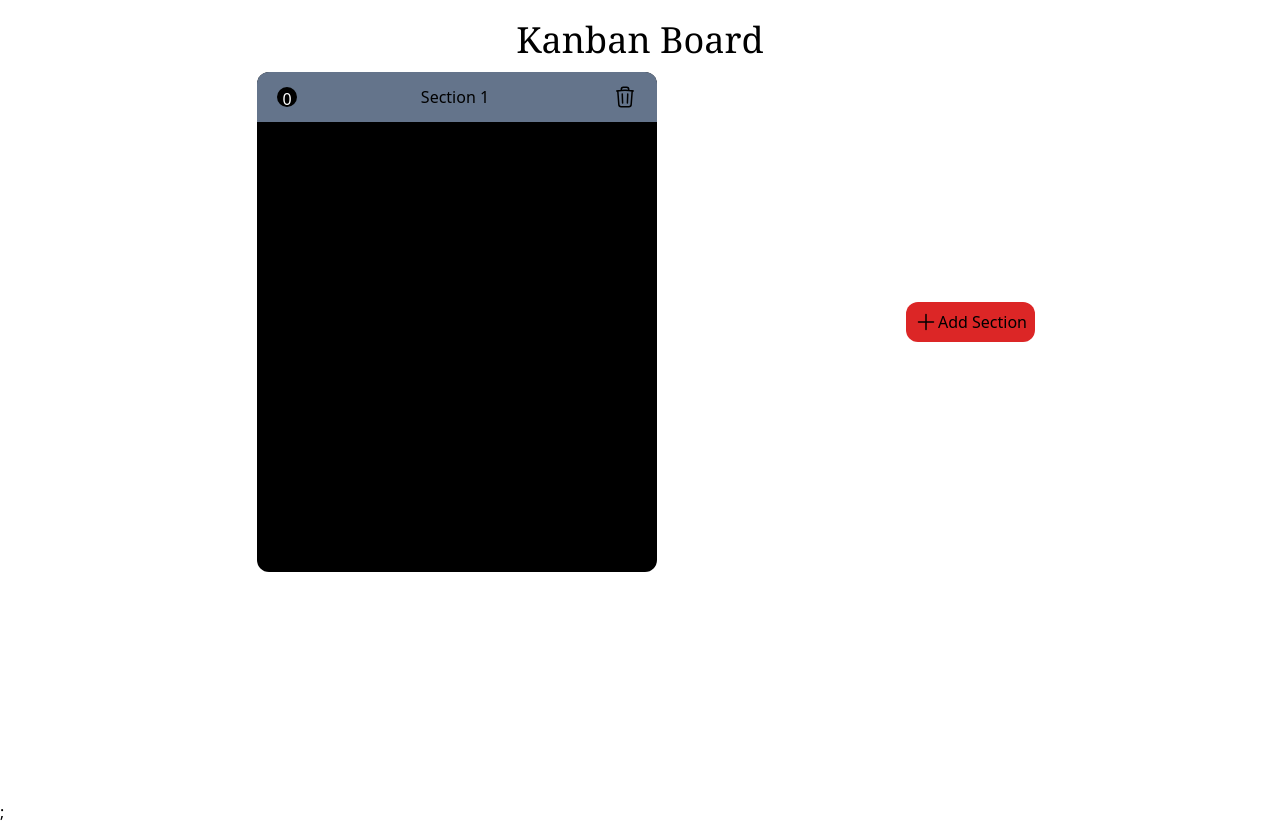
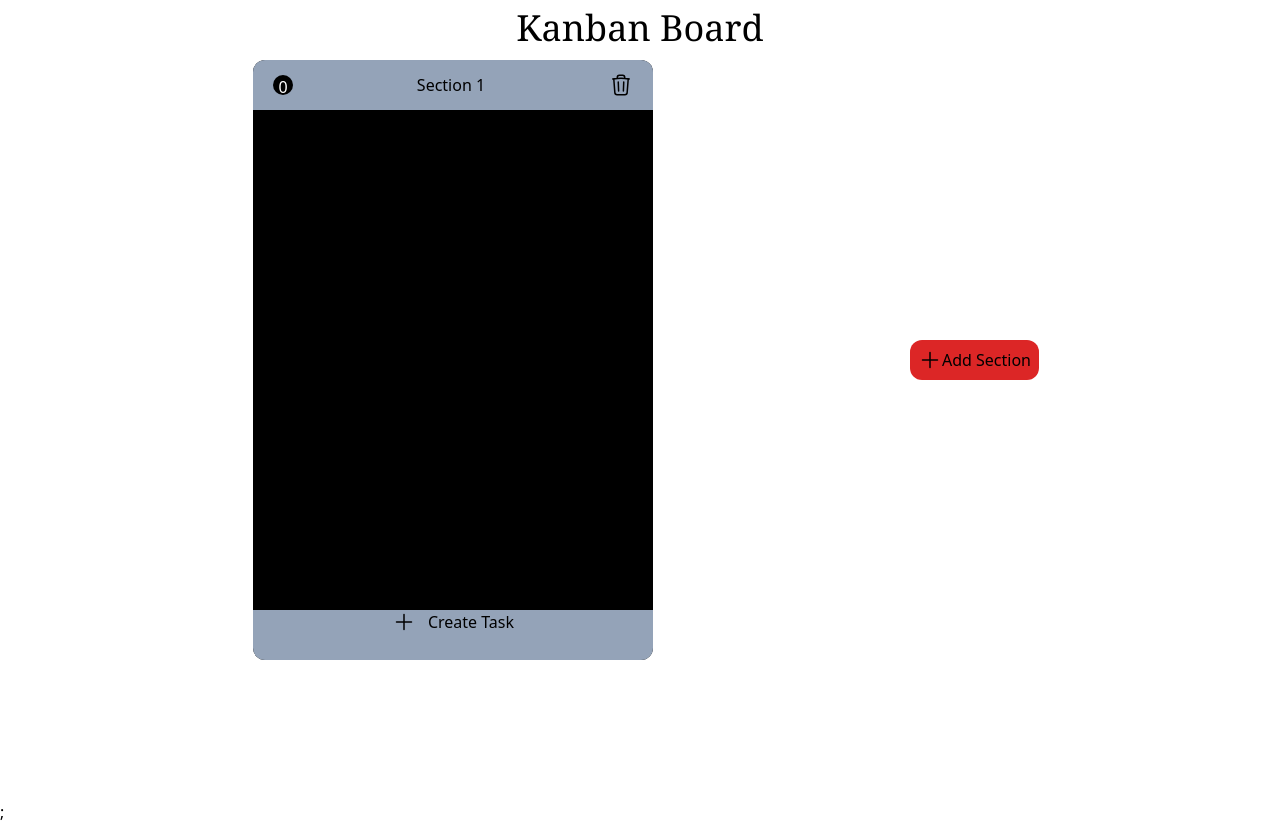
Before and after one commit to Manjil00/DND-Kanban-Board-Vrit-Task-B, a React (Vite) app: page / in a window 1280 px wide. Both pictures are taken after a click on the button "Add Section". Built offline with nearby package versions, Linux system fonts and the light colour scheme.

Commit message:
task adding dynamically

```diff
--- a/src/components/Kanban_board.tsx
+++ b/src/components/Kanban_board.tsx
@@ -2,15 +2,14 @@ import { DndContext, DragEndEvent, DragOverlay, DragStartEvent, PointerSensor, u
 import { arrayMove, SortableContext } from "@dnd-kit/sortable";
 import { useMemo, useState } from 'react';
 import { createPortal } from 'react-dom';
-import { ID, Section } from '../types';
-import Plus from './icons/plus';
+import { ID, Section, Task } from '../types';
 import SectionContainer from './SectionContainer';
+import Plus from "./icons/Plus";
 
 function Kanban_board(){
 
     const [section, setSection]= useState<Section[]>([]);
     const sectionId= useMemo(() => section.map((sec)=>sec.id),[section]);
-
     //activesection
     const [activeColumn,setActiveColumn]= useState<Section | null>(null);
 
@@ -18,6 +17,10 @@ function Kanban_board(){
         distance:5,
     },
     }))
+
+    //tasks
+    const [tasks, setTasks] = useState<Task[]>([]);
+
 
 function addSection(){
 const AddSection: Section={
@@ -33,8 +36,16 @@ function generateId(){
 
 
 function deleteSection(id: ID){
-    const filterSection = section.filter(sec =>sec.id !== id);
-    setSection(filterSection);
+    const filterSections = section.filter((sec) =>sec.id !== id);
+    setSection(filterSections);
+}
+
+function updateSection(id:ID,title:string){
+    const updatedSection=section.map(sec=>{
+        if(sec.id !== id) return sec;
+        return{...sec, title}
+    });
+    setSection(updatedSection);
 }
 
 //DraggStart
@@ -71,16 +82,36 @@ function OnDragEnd(event:DragEndEvent){
     })
 }
 
+//Task
+function createTask(sectionId:ID){
+    const newTask:Task={
+        id:generateId(),
+        sectionId,
+        content: `Task ${tasks.length+1}`
+    };
+    setTasks([...tasks, newTask]);
+}
+
+
+
 return (
-    <DndContext sensors={sensors} onDragStart={OnDragStart} onDragEnd={OnDragEnd}>
-            <div className=' w-auto h-[100vh] p-5'>
+    <div className="main overflow-x-auto overflow-y-hidden whitespace-nowrap min-h-screen">
+            <DndContext sensors={sensors} onDragStart={OnDragStart} onDragEnd={OnDragEnd}>
+            <div className=' w-screen h-[100vh] p-2 ' >
     <h1 className='text-4xl font-serif text-center'>Kanban Board</h1>
 
 <div className="Section flex justify-evenly items-center gap-3">
 
 <div className='flex justify-evenly items-center gap-4 p-3'>
     <SortableContext items={sectionId}>
-    {section.map(sec => <div><SectionContainer key={sec.id} section={sec} deleteSection={deleteSection}/></div>)}
+    {section.map(sec => <SectionContainer key={sec.id} section={sec}
+    deleteSection={deleteSection}
+    updateSection={updateSection}
+    createTask={createTask}
+    tasks={tasks.filter((task)=>task.sectionId===sec.id)}
+    />
+
+    )}
     </SortableContext>
 
 </div>
@@ -97,11 +128,17 @@ return (
     </div>
 
 {createPortal(<DragOverlay>
-        {activeColumn && <SectionContainer section={activeColumn} deleteSection={deleteSection}/>}
+        {activeColumn && <SectionContainer section={activeColumn}
+    deleteSection={deleteSection}
+    updateSection={updateSection} createTask={function (sectionId: ID): void {
+        throw new Error("Function not implemented.");
+    } } tasks={[]}        ></SectionContainer>}
     </DragOverlay>,document.body
 )};
 
 </DndContext>
+    </div>
+
 )
 }
 
--- a/src/components/SectionContainer.tsx
+++ b/src/components/SectionContainer.tsx
@@ -1,23 +1,32 @@
 import { useSortable } from "@dnd-kit/sortable";
-import { Section, ID } from "../types";
+import { Section, ID, Task, } from "../types";
 import DeleteIcon from "./icons/DeleteIcon";
 import {CSS} from "@dnd-kit/utilities";
+import { useState } from "react";
+import Plus from "./icons/Plus";
+
 interface Props{
     section:Section;
     deleteSection:(id:ID) => void;
+    updateSection:(id:ID, title:string) => void;
+    createTask: (sectionId:ID)=> void;
+    tasks:Task[]
 }
 
 function SectionContainer(props:Props) {
 
-const {section, deleteSection} =props;
+const {section, deleteSection, updateSection, createTask, tasks} =props;
+const [edit,setEdit]=useState(false);
 
-    const {setNodeRef, attributes, listeners, transform, transition,isDragging}
+
+const {setNodeRef, attributes, listeners, transform, transition,isDragging}
     =useSortable({
         id:section.id,
         data:{
             type:"Section",
             section,
         },
+        disabled: edit,
     });
 
     const style={
@@ -32,17 +41,40 @@ const {section, deleteSection} =props;
     return (
     <div ref={setNodeRef}
     style={style}
-    className="bg-black h-[500px] w-[400px] text-black rounded-xl">
-        <div className="top p-5 bg-slate-500 h-[50px] w-full mx-auto rounded-xl rounded-b-none flex justify-between  items-center">
+    className="bg-black h-[600px] w-[400px] text-black rounded-xl flex flex-col justify-between">
+        <div className="top p-5 bg-slate-400 h-[50px] w-full mx-auto rounded-xl rounded-b-none flex justify-between  items-center">
             <div className="number bg-black rounded-full h-[20px] w-[20px] text-white text-center ">0</div>
-            <h1 {...attributes} {...listeners}>{section.title}</h1>
-            <button><DeleteIcon/></button>
+
+            {/* TITLE WITH CHANGE IINPUT */}
+            <div {...attributes} {...listeners} onClick={()=>{setEdit(true)}
+        }>
+            <h1> {!edit && section.title}
+                {edit && <input className="bg-black text-white"
+                value={section.title || ""}
+            onChange={(e)=>updateSection(section.id,e.target.value)}
+            autoFocus onBlur={()=>{setEdit(false);
+            }}
+            onKeyDown={(e)=>{
+                if(e.key !== "Enter") return;
+                setEdit(false);
+            }}
+            />}
+            </h1>
+            </div>
+
+            <button onClick={()=>{deleteSection(section.id)}}
+            ><DeleteIcon/></button>
         </div>
 
-        <div className="content">
+        <div className="content flex flex-grow text-white">
+            {tasks.map((task)=>(
+                <div key={task.id}>{task.content}</div>
+            ))}
         </div>
 
-        <div className="footer">
+        <div className="footer w-full  h-[50px] rounded-xl rounded-t-none bg-slate-400 hover:bg-black hover:text-red-500">
+            <button onClick={()=>{createTask(section.id)}}
+            className="flex justify-center items-center gap-3 mx-auto my-auto "><Plus/>Create Task</button>
         </div>
 
     </div>
```
Also changed, not shown: src/types.tsx (+7 -0 lines), src/index.css (line endings or trailing spaces).
